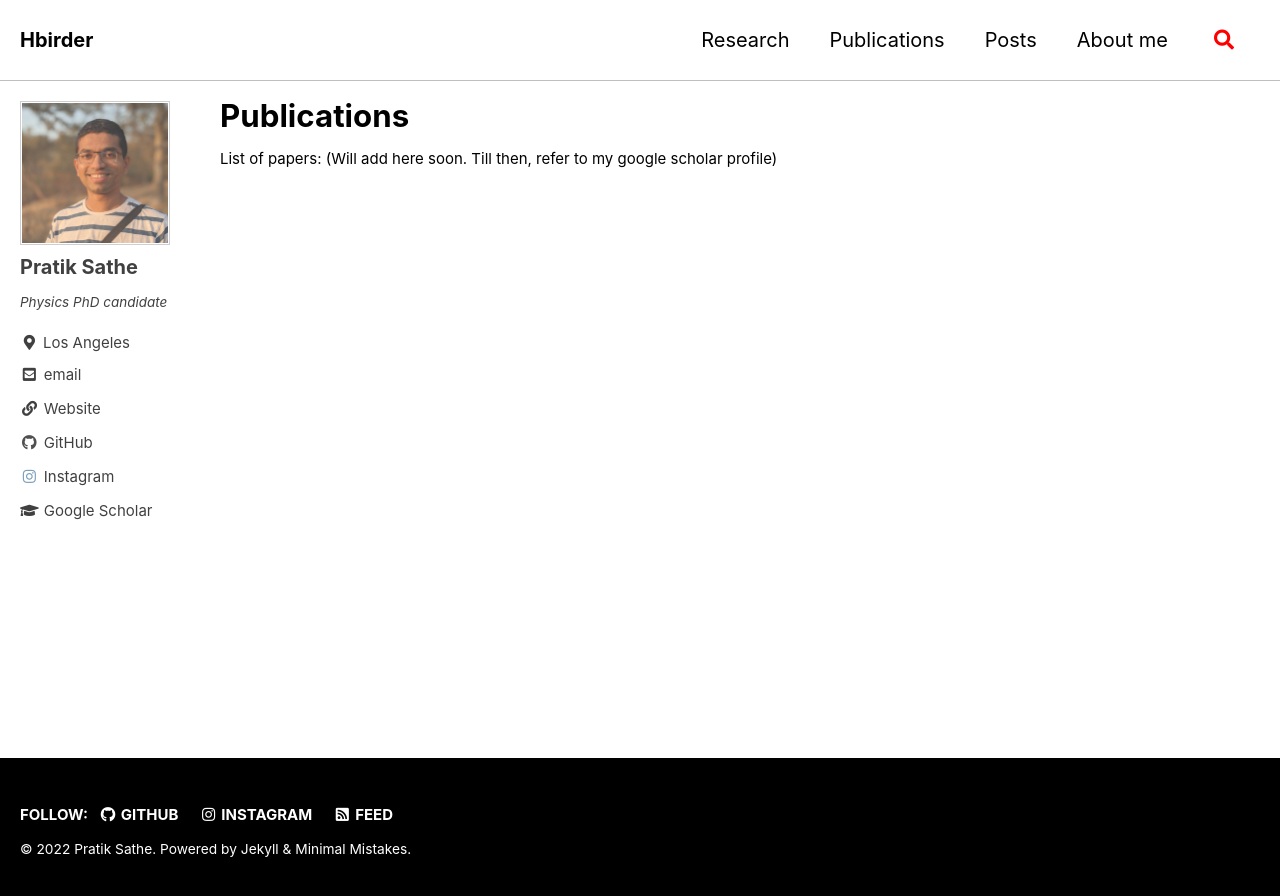
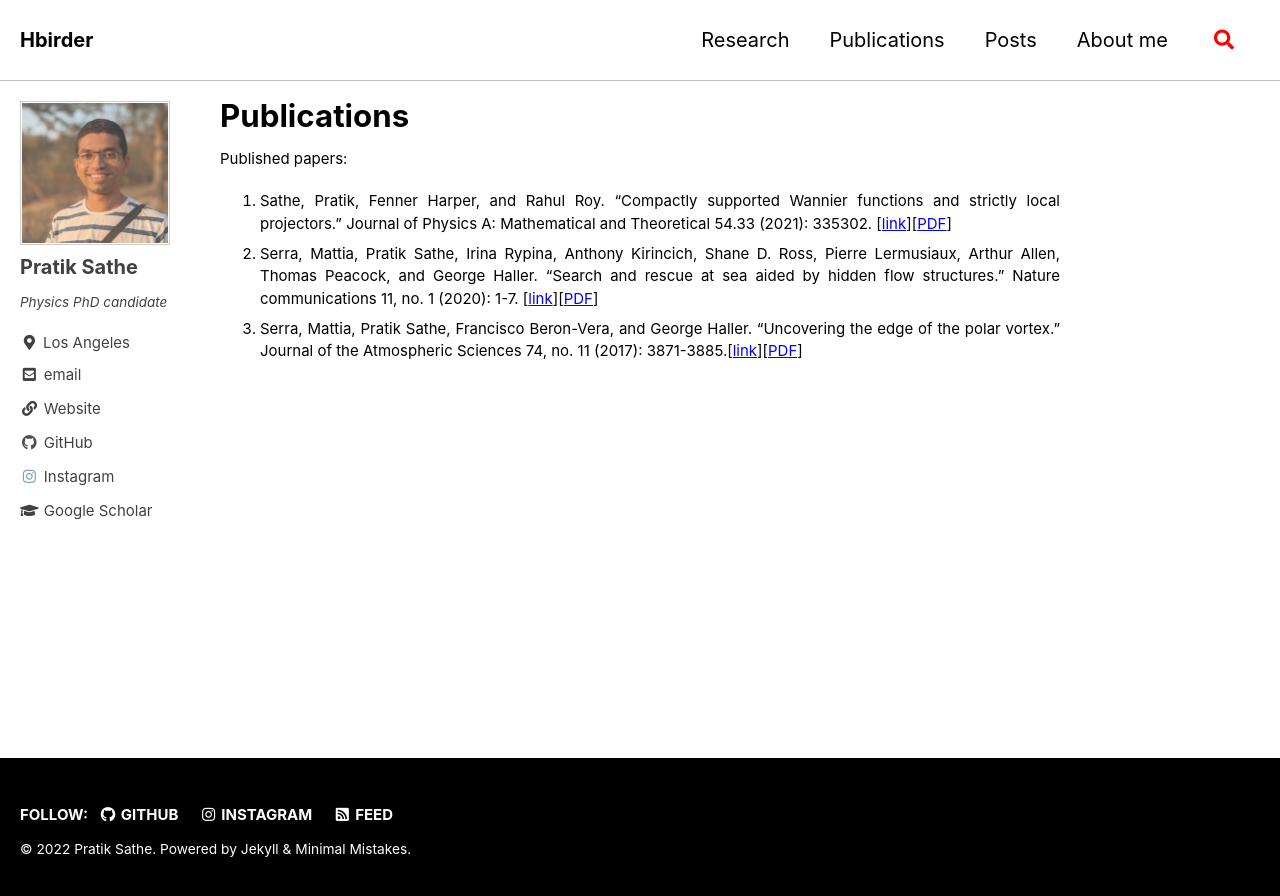
Before and after one commit to PratikSathe/PratikSathe.github.io, a Jekyll site: the page built from _pages/publications.md, in a window 1280 px wide. Shown: the top 896 px of the page. Built offline with Jekyll 4.4.1, drawn with Linux system fonts in a browser that asks for light colours; cached includes are drawn as plain includes.

Commit message:
Added publications, updated About

```diff
--- a/_pages/publications.md
+++ b/_pages/publications.md
@@ -5,5 +5,7 @@ layout: single
 modified: 2022-03-21
 ---
 
-List of papers:
-(Will add here soon. Till then, refer to my google scholar profile)
+Published papers:
+1. Sathe, Pratik, Fenner Harper, and Rahul Roy. "Compactly supported Wannier functions and strictly local projectors." Journal of Physics A: Mathematical and Theoretical 54.33 (2021): 335302. \[[link](https://doi.org/10.1088/1751-8121/ac1167)\]\[[PDF](\assets\PDFs\Publications\2021 CSWF.pdf)\]
+2. Serra, Mattia, Pratik Sathe, Irina Rypina, Anthony Kirincich, Shane D. Ross, Pierre Lermusiaux, Arthur Allen, Thomas Peacock, and George Haller. "Search and rescue at sea aided by hidden flow structures." Nature communications 11, no. 1 (2020): 1-7. \[[link](https://doi.org/10.1038/s41467-020-16281-x)\]\[[PDF](\assets\PDFs\Publications\2020 search and rescue.pdf)\]
+3. Serra, Mattia, Pratik Sathe, Francisco Beron-Vera, and George Haller. "Uncovering the edge of the polar vortex." Journal of the Atmospheric Sciences 74, no. 11 (2017): 3871-3885.\[[link](https://doi.org/10.1175/JAS-D-17-0052.1)\]\[[PDF](\assets\PDFs\Publications\2017 polar vortex.pdf)\]
```
Also changed, not shown: _pages/about.md (+5 -2 lines), 3 other files.
